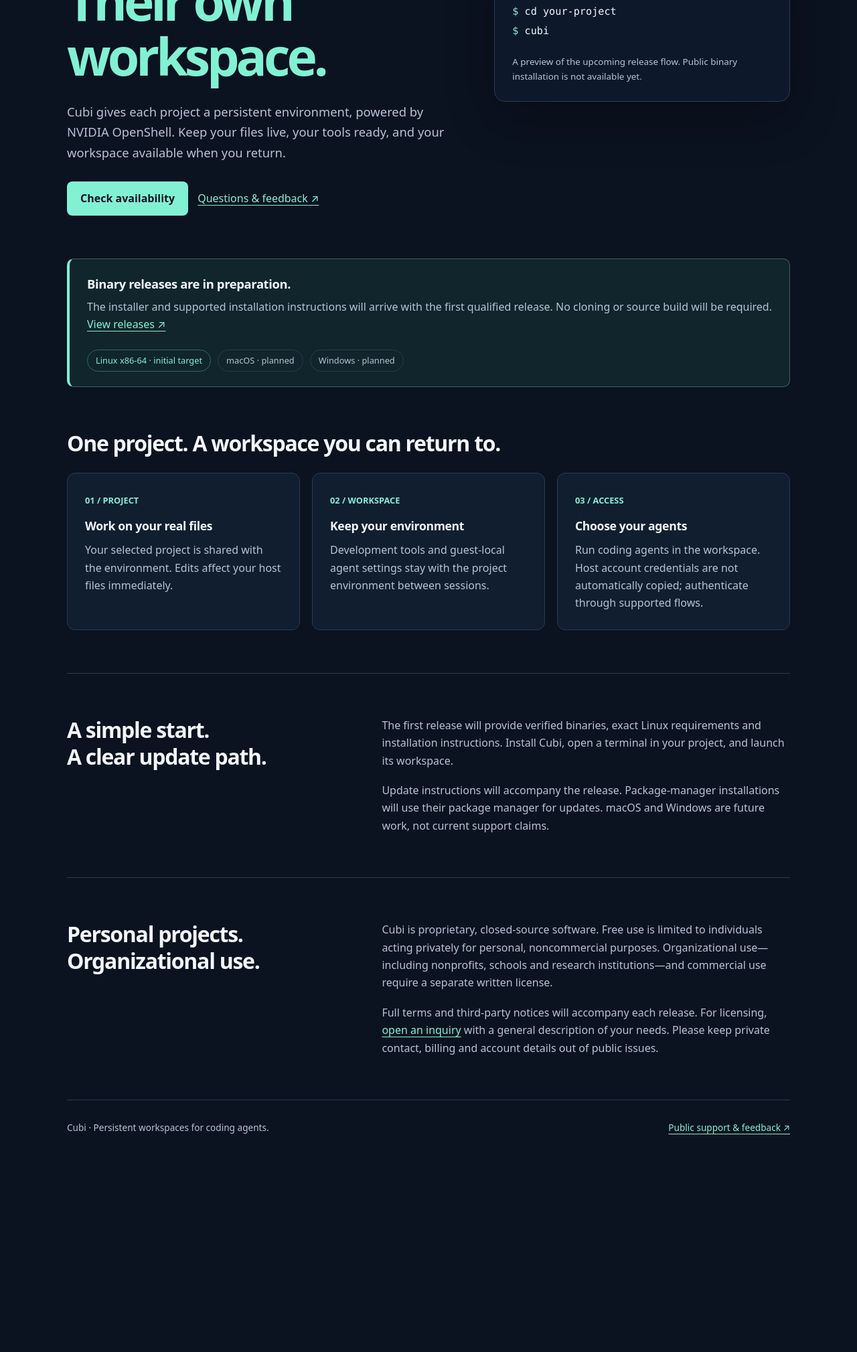
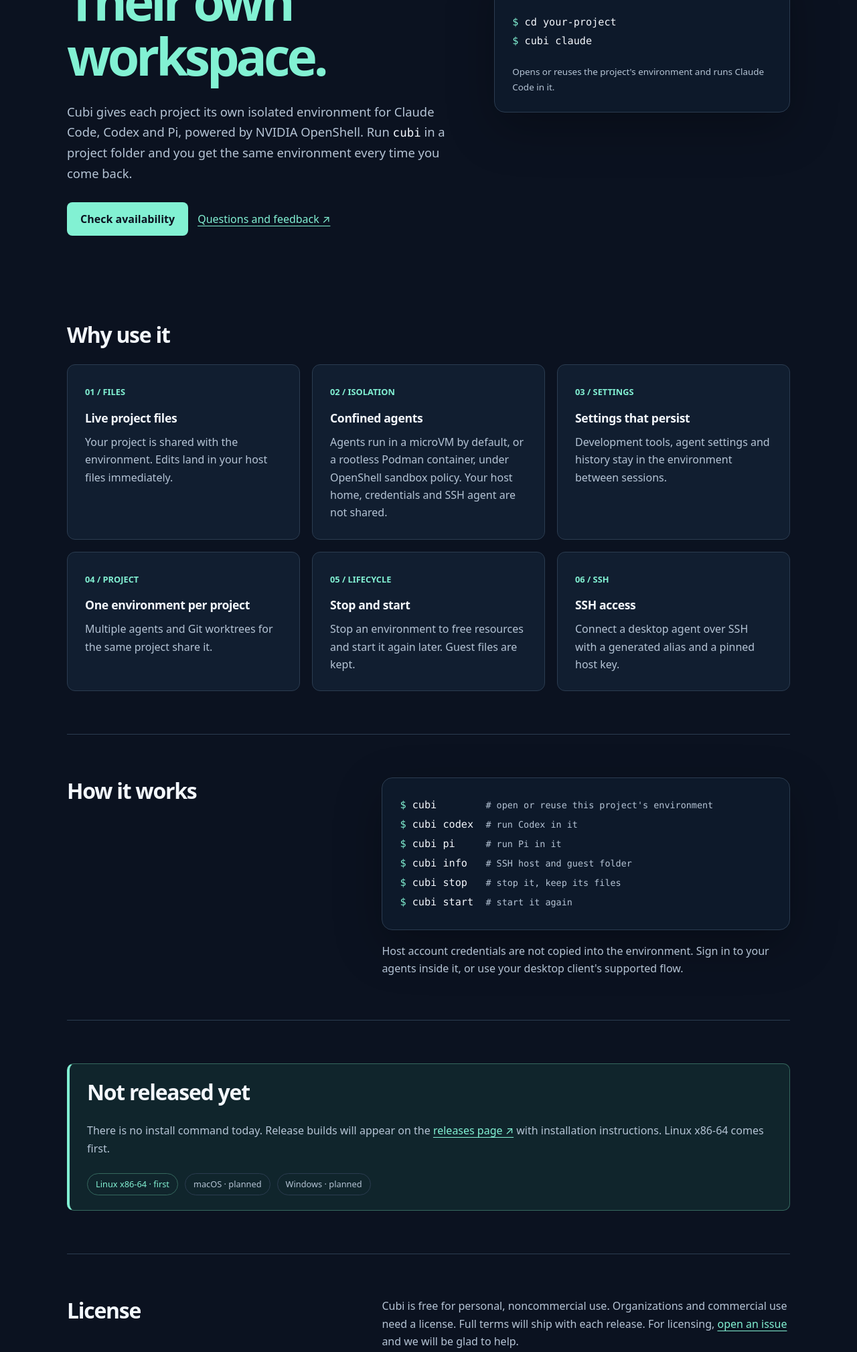
Before and after one commit to SidShaytay/getcubi, a plain HTML site: page docs/index.html in a window 1280 px wide. Shown: the part 424-2443 px from the top of the page at 67% size. Before the commit the page ends 2159 px from the top, so only its background shows below. Drawn offline with Linux system fonts and the light colour scheme.

Commit message:
Rewrite README and landing page to lead with what Cubi does (#4)
Lead with the product: isolated per-project environments for coding
agents, live host files, persistent settings, stop/start and SSH access.
Keep the pre-release status short, condense licensing into one plain
section, and drop repository meta notes and Pages setup instructions.

Co-authored-by: Claude <noreply@anthropic.com>

```diff
--- a/docs/index.html
+++ b/docs/index.html
@@ -3,9 +3,9 @@
 <head>
   <meta charset="utf-8">
   <meta name="viewport" content="width=device-width, initial-scale=1">
-  <meta name="description" content="Cubi gives your coding agents a persistent workspace for each project. Linux binary releases are in preparation.">
+  <meta name="description" content="Cubi gives each project a persistent, isolated environment for coding agents, powered by NVIDIA OpenShell.">
   <meta name="color-scheme" content="dark">
-  <title>Cubi — a workspace for your coding agents</title>
+  <title>Cubi: a workspace for your coding agents</title>
   <style>
     :root { color-scheme: dark; --bg:#0b1220; --panel:#111e30; --line:#2b3c50; --ink:#f3f7fc; --muted:#b5c4d5; --accent:#82f1d3; }
     * { box-sizing:border-box; }
@@ -32,6 +32,7 @@
     .terminal-title { padding:13px 20px; color:var(--muted); border-bottom:1px solid var(--line); font-size:.78rem; letter-spacing:.02em; }
     .terminal-content { padding:26px; }
     pre { font-family:ui-monospace,SFMono-Regular,Consolas,monospace; line-height:1.9; font-size:.95rem; margin:0; white-space:pre-wrap; overflow-wrap:anywhere; }
+    code { font-family:ui-monospace,SFMono-Regular,Consolas,monospace; font-size:.95em; color:var(--ink); }
     .prompt { color:var(--accent); }
     .caption { color:var(--muted); font-size:.84rem; margin:20px 0 0; }
     .notice { border:1px solid #35685e; border-left:4px solid var(--accent); border-radius:10px; padding:22px 26px; background:#10252c; }
@@ -60,45 +61,55 @@
   <div class="wrap">
     <header>
       <a class="brand" href="#top" aria-label="Cubi home"><span class="mark" aria-hidden="true"></span>Cubi</a>
-      <nav aria-label="Main navigation"><a href="#workspace">How it works</a><a href="#download">Download status</a><a href="https://github.com/SidShaytay/getcubi">GitHub ↗</a></nav>
+      <nav aria-label="Main navigation"><a href="#workspace">Why Cubi</a><a href="#usage">How it works</a><a href="#download">Availability</a><a href="https://github.com/SidShaytay/getcubi">GitHub ↗</a></nav>
     </header>
     <main id="top">
       <section class="hero" aria-labelledby="hero-title">
         <div>
           <p class="eyebrow">A home for your coding agents</p>
           <h1 id="hero-title">Your project.<br>Your agents.<br><span>Their own workspace.</span></h1>
-          <p class="intro">Cubi gives each project a persistent environment, powered by NVIDIA OpenShell. Keep your files live, your tools ready, and your workspace available when you return.</p>
-          <div class="actions"><a class="button" href="#download">Check availability</a><a href="https://github.com/SidShaytay/getcubi/issues">Questions &amp; feedback ↗</a></div>
+          <p class="intro">Cubi gives each project its own isolated environment for Claude Code, Codex and Pi, powered by NVIDIA OpenShell. Run <code>cubi</code> in a project folder and you get the same environment every time you come back.</p>
+          <div class="actions"><a class="button" href="#download">Check availability</a><a href="https://github.com/SidShaytay/getcubi/issues">Questions and feedback ↗</a></div>
         </div>
-        <div class="terminal" aria-label="Preview of the intended launch experience">
-          <div class="terminal-title">The intended launch experience</div>
+        <div class="terminal" aria-label="Example Cubi session">
+          <div class="terminal-title">In your project folder</div>
           <div class="terminal-content"><pre><span class="prompt">$</span> cd your-project
-<span class="prompt">$</span> cubi</pre><p class="caption">A preview of the upcoming release flow. Public binary installation is not available yet.</p></div>
+<span class="prompt">$</span> cubi claude</pre><p class="caption">Opens or reuses the project's environment and runs Claude Code in it.</p></div>
         </div>
       </section>
-      <section class="notice" id="download" aria-labelledby="availability-title">
-        <h2 id="availability-title">Binary releases are in preparation.</h2>
-        <p>The installer and supported installation instructions will arrive with the first qualified release. No cloning or source build will be required. <a href="https://github.com/SidShaytay/getcubi/releases">View releases ↗</a></p>
-        <div class="platforms" aria-label="Platform roadmap"><span class="tag">Linux x86-64 · initial target</span><span class="tag">macOS · planned</span><span class="tag">Windows · planned</span></div>
-      </section>
       <section class="section" id="workspace" aria-labelledby="workspace-title">
-        <h2 id="workspace-title">One project. A workspace you can return to.</h2>
+        <h2 id="workspace-title">Why use it</h2>
         <div class="cards">
-          <article class="card"><span class="number">01 / PROJECT</span><h3>Work on your real files</h3><p>Your selected project is shared with the environment. Edits affect your host files immediately.</p></article>
-          <article class="card"><span class="number">02 / WORKSPACE</span><h3>Keep your environment</h3><p>Development tools and guest-local agent settings stay with the project environment between sessions.</p></article>
-          <article class="card"><span class="number">03 / ACCESS</span><h3>Choose your agents</h3><p>Run coding agents in the workspace. Host account credentials are not automatically copied; authenticate through supported flows.</p></article>
+          <article class="card"><span class="number">01 / FILES</span><h3>Live project files</h3><p>Your project is shared with the environment. Edits land in your host files immediately.</p></article>
+          <article class="card"><span class="number">02 / ISOLATION</span><h3>Confined agents</h3><p>Agents run in a microVM by default, or a rootless Podman container, under OpenShell sandbox policy. Your host home, credentials and SSH agent are not shared.</p></article>
+          <article class="card"><span class="number">03 / SETTINGS</span><h3>Settings that persist</h3><p>Development tools, agent settings and history stay in the environment between sessions.</p></article>
+          <article class="card"><span class="number">04 / PROJECT</span><h3>One environment per project</h3><p>Multiple agents and Git worktrees for the same project share it.</p></article>
+          <article class="card"><span class="number">05 / LIFECYCLE</span><h3>Stop and start</h3><p>Stop an environment to free resources and start it again later. Guest files are kept.</p></article>
+          <article class="card"><span class="number">06 / SSH</span><h3>SSH access</h3><p>Connect a desktop agent over SSH with a generated alias and a pinned host key.</p></article>
         </div>
       </section>
-      <section class="section split" aria-labelledby="start-title">
-        <h2 id="start-title">A simple start.<br>A clear update path.</h2>
-        <div><p>The first release will provide verified binaries, exact Linux requirements and installation instructions. Install Cubi, open a terminal in your project, and launch its workspace.</p><p>Update instructions will accompany the release. Package-manager installations will use their package manager for updates. macOS and Windows are future work, not current support claims.</p></div>
+      <section class="section split" id="usage" aria-labelledby="usage-title">
+        <h2 id="usage-title">How it works</h2>
+        <div><div class="terminal"><div class="terminal-content"><pre><span class="prompt">$</span> cubi        <span class="caption"># open or reuse this project's environment</span>
+<span class="prompt">$</span> cubi codex  <span class="caption"># run Codex in it</span>
+<span class="prompt">$</span> cubi pi     <span class="caption"># run Pi in it</span>
+<span class="prompt">$</span> cubi info   <span class="caption"># SSH host and guest folder</span>
+<span class="prompt">$</span> cubi stop   <span class="caption"># stop it, keep its files</span>
+<span class="prompt">$</span> cubi start  <span class="caption"># start it again</span></pre></div></div><p style="margin-top:18px">Host account credentials are not copied into the environment. Sign in to your agents inside it, or use your desktop client's supported flow.</p></div>
+      </section>
+      <section class="section" id="download" aria-labelledby="availability-title">
+        <div class="notice">
+          <h2 id="availability-title">Not released yet</h2>
+          <p>There is no install command today. Release builds will appear on the <a href="https://github.com/SidShaytay/getcubi/releases">releases page ↗</a> with installation instructions. Linux x86-64 comes first.</p>
+          <div class="platforms" aria-label="Platform roadmap"><span class="tag">Linux x86-64 · first</span><span class="tag">macOS · planned</span><span class="tag">Windows · planned</span></div>
+        </div>
       </section>
       <section class="section split" aria-labelledby="license-title">
-        <h2 id="license-title">Personal projects.<br>Organizational use.</h2>
-        <div><p>Cubi is proprietary, closed-source software. Free use is limited to individuals acting privately for personal, noncommercial purposes. Organizational use—including nonprofits, schools and research institutions—and commercial use require a separate written license.</p><p>Full terms and third-party notices will accompany each release. For licensing, <a href="https://github.com/SidShaytay/getcubi/issues/new?title=Licensing%20inquiry">open an inquiry</a> with a general description of your needs. Please keep private contact, billing and account details out of public issues.</p></div>
+        <h2 id="license-title">License</h2>
+        <div><p>Cubi is free for personal, noncommercial use. Organizations and commercial use need a license. Full terms will ship with each release. For licensing, <a href="https://github.com/SidShaytay/getcubi/issues/new?title=Licensing%20inquiry">open an issue</a> and we will be glad to help.</p></div>
       </section>
     </main>
-    <footer><p>Cubi · Persistent workspaces for coding agents.</p><a href="https://github.com/SidShaytay/getcubi/issues">Public support &amp; feedback ↗</a></footer>
+    <footer><p>Cubi · Persistent workspaces for coding agents.</p><a href="https://github.com/SidShaytay/getcubi/issues">Support and feedback ↗</a></footer>
   </div>
 </body>
 </html>
```
Also changed, not shown: 1 other file.
